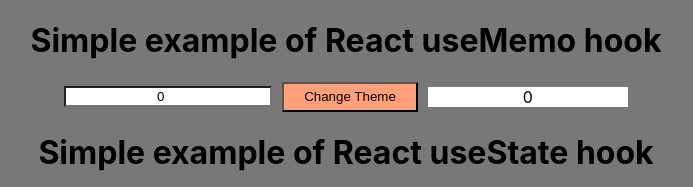
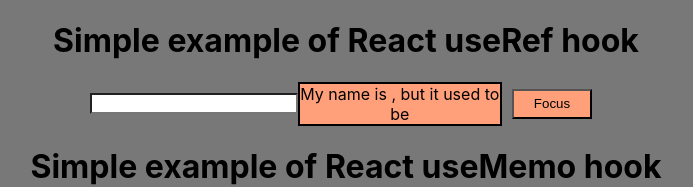
Before and after one commit to Urszuja/ReactHooks, a React (Create React App) app: page / in a window 1280 px wide. Shown: the top 187 px of the page, without its empty margins (294-987 px from the left). Built offline with nearby package versions, Linux system fonts and the light colour scheme; no server answers.

Commit message:
useRef example added

```diff
--- a/src/App.css
+++ b/src/App.css
@@ -16,10 +16,17 @@
 }
 
 .container div,
-input[type="number"] {
+input[type="number"],
+input[type="text"] {
   width: 200px;
   text-align: center;
   background-color: white;
+}
+
+.container .nameTag {
+  background-color: lightsalmon;
+  color: black;
+  border: 2px solid black;
 }
 
 button {
--- /dev/null
+++ b/src/AppUseRef.js
@@ -0,0 +1,61 @@
+/*
+State vs ref
+~ both persist between render of component,
+BUT ref doesn't re-render component when it changes
+ref is seperated from update cycle
+*/
+
+import React from "react";
+import { useState, useEffect, useRef } from "react";
+
+function AppUseRef() {
+  const [name, setName] = useState("");
+  /* ================ FIRST USE CASE =================
+  const renderCount = useRef(1); // object {current: 0}
+  //remember to pass object.current
+
+  useEffect(() => {
+    renderCount.current = renderCount.current + 1;
+  });
+
+  + <h3>This has re-rendered {renderCount.current} times</h3>
+*/
+
+  //second use case -  !!!! like QUERYSELECTOR !!!!!!!
+
+  const inputRef = useRef();
+
+  function focus() {
+    inputRef.current.focus(); //inputRef is an object {current: ""}
+    // inputRef.current.value = 'some value' <- NO-NO - doesn't update state
+    // appendChild <- NO-NO
+  }
+
+  // third use case - storing previous state
+
+  const prevName = useRef("");
+
+  useEffect(() => {
+    prevName.current = name;
+  }, [name]); // watching only name
+
+  return (
+    <div className="main">
+      <h1>Simple example of React useRef hook</h1>
+      <div className="container">
+        <input
+          type="text"
+          ref={inputRef}
+          value={name}
+          onChange={(e) => setName(e.target.value)}
+        />
+        <div className="nameTag">
+          My name is {name}, but it used to be {prevName.current}
+        </div>
+        <button onClick={focus}>Focus</button>
+      </div>
+    </div>
+  );
+}
+
+export default AppUseRef;
--- a/src/index.js
+++ b/src/index.js
@@ -5,11 +5,13 @@
 import App from "./App";
 import AppUseEffect from "./AppUseEffect";
 import AppUseMemo from "./AppUseMemo";
+import AppUseRef from "./AppUseRef";
 
 import reportWebVitals from "./reportWebVitals";
 
 ReactDOM.render(
   <React.StrictMode>
+    <AppUseRef />
     <AppUseMemo />
     <App />
     <AppUseEffect />
```
